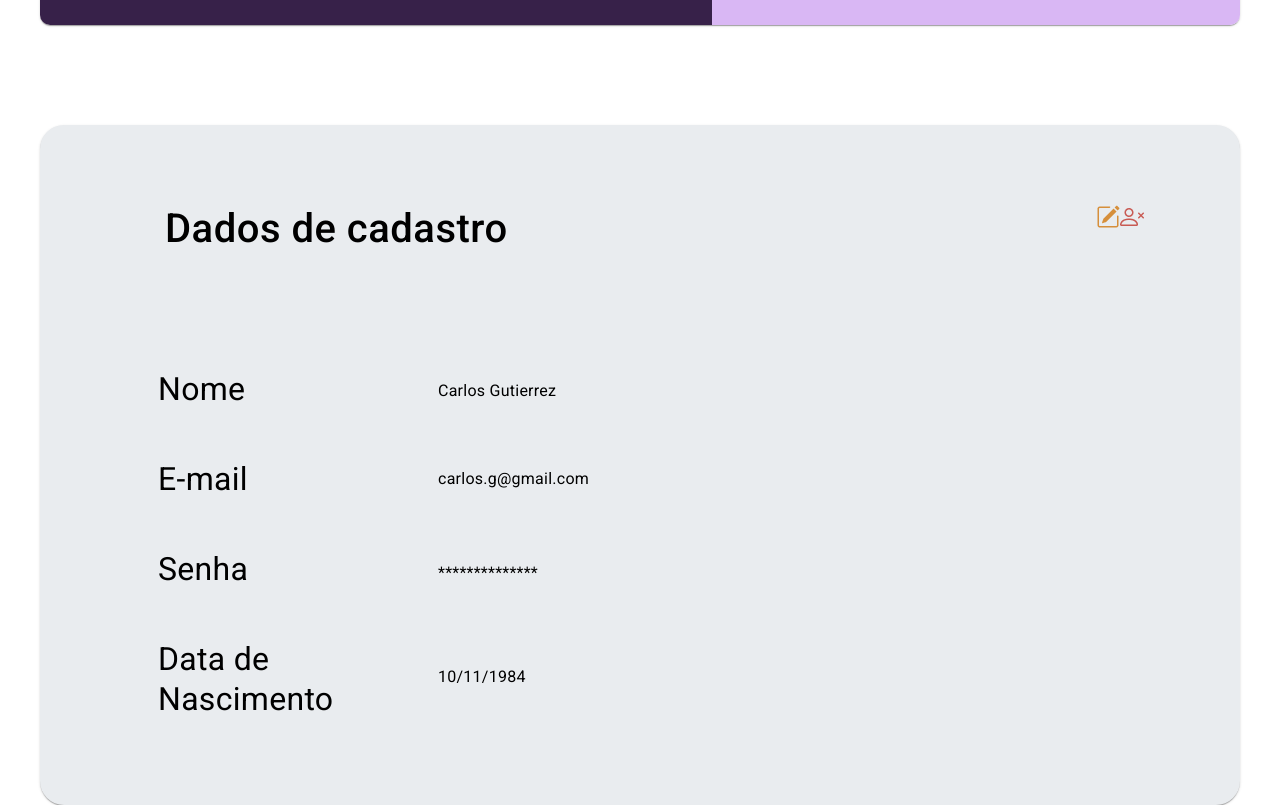
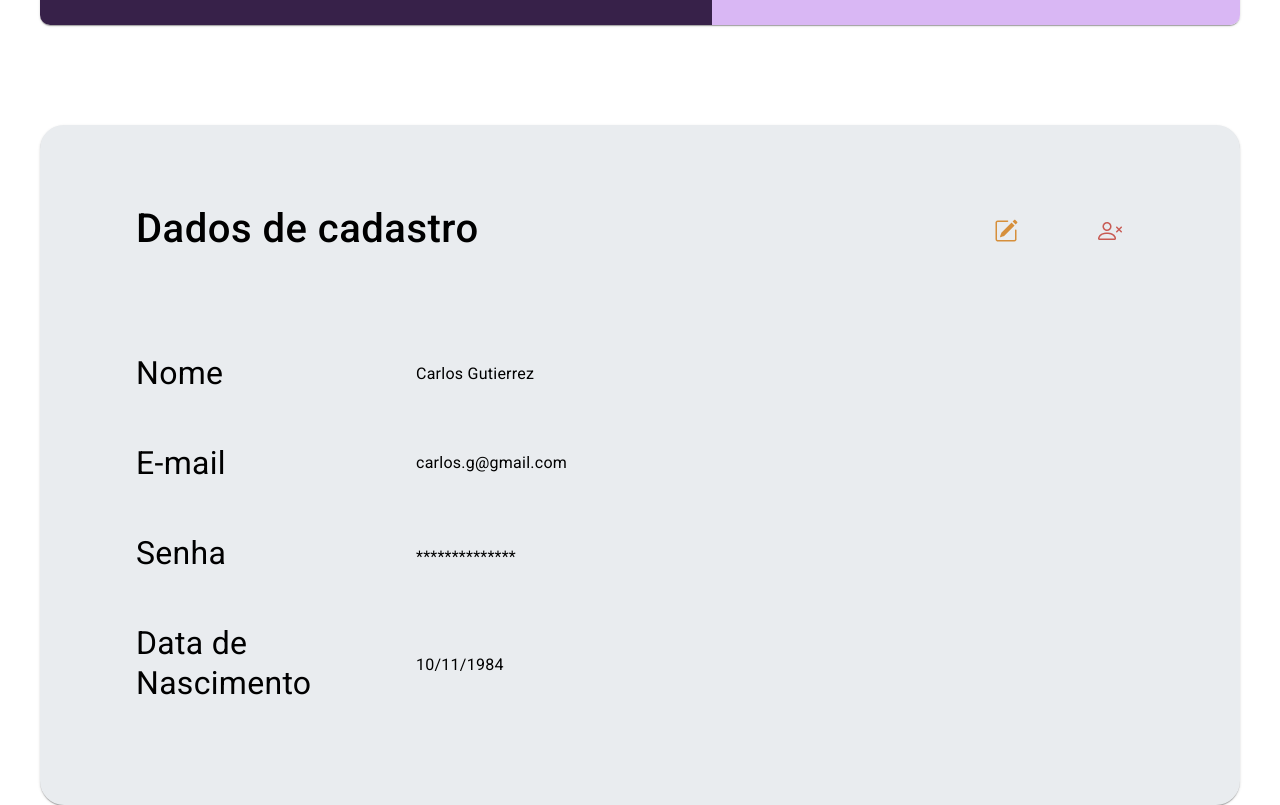
Before and after one commit to pipocagilrosa/pipoca-agil-frontend, an Angular app: page / in a window 1280 px wide. Shown: the part 920-1725 px from the top of the page. Built offline with nearby package versions, Linux system fonts and the light colour scheme.

Commit message:
style: organized view components

```diff
--- a/src/app/your-data/view-data/view-data.component.css
+++ b/src/app/your-data/view-data/view-data.component.css
@@ -4,13 +4,14 @@
     height: 680px;
     margin: auto;
     margin-top: 100px;
-    padding: 80px 96px 104px 118px;
+    padding: 80px 118px 104px 96px;
     border-radius: 24px;
 }
 
 .header {
     display: flex;
     justify-content: space-between;
+    align-items: center;
 }
 
 .title {
@@ -18,7 +19,7 @@
     font-style: normal;
     font-weight: 500;
     line-height: 48px;
-    margin-left: 7px;
+    margin-bottom: 0px;
 }
 
 .subtitle {
@@ -29,16 +30,24 @@
     margin-bottom: 50px;
 }
 
-.subtitle-box {
+.box-subtitle {
     width: 280px;
 }
 
+.box-icon {
+    padding-top: 8px;
+}
+
 .text {
-    margin-top: 10px;
+    margin-top: 9px;
     font-size: 16px;
     font-style: normal;
     font-weight: 400;
     line-height: 24px;
+}
+
+.person-icon {
+    padding-left: 80px;
 }
 
 .content {
--- a/src/app/your-data/view-data/view-data.component.html
+++ b/src/app/your-data/view-data/view-data.component.html
@@ -1,22 +1,24 @@
 <mat-card class="container">
     <div class="header">
-        <h2 class="title">Dados de cadastro</h2>
-        <div>
-            <img src="assets/pencil-square.png" alt="">
-            <img src="assets/person-x.png" alt="">
+        <div class="box-title">
+            <h2 class="title">Dados de cadastro</h2>
+        </div>
+        <div class="box-icon">
+            <img src="assets/pencil-square.png" alt="pencil-icon" class="pencil-icon">
+            <img src="assets/person-x.png" alt="person-icon" class="person-icon">
         </div>
     </div>
     <div class="content">
-        <div class="subtitle-box">
+        <div class="box-subtitle">
             <h3 class="subtitle">Nome</h3>
             <h3 class="subtitle">E-mail</h3>
             <h3 class="subtitle">Senha</h3>
             <h3 class="subtitle">Data de Nascimento</h3>
         </div>
         <div class="box-text">
-            <p class="text" style="margin-bottom: 64px;">Carlos Gutierrez</p>
+            <p class="text" style="margin-bottom: 65px;">Carlos Gutierrez</p>
             <p class="text" style="margin-bottom: 70px;">carlos.g@gmail.com</p>
-            <p class="text" style="margin-bottom: 80px;">**************</p>
+            <p class="text" style="margin-bottom: 84px;">**************</p>
             <p class="text">10/11/1984</p>
         </div>
     </div>
```
